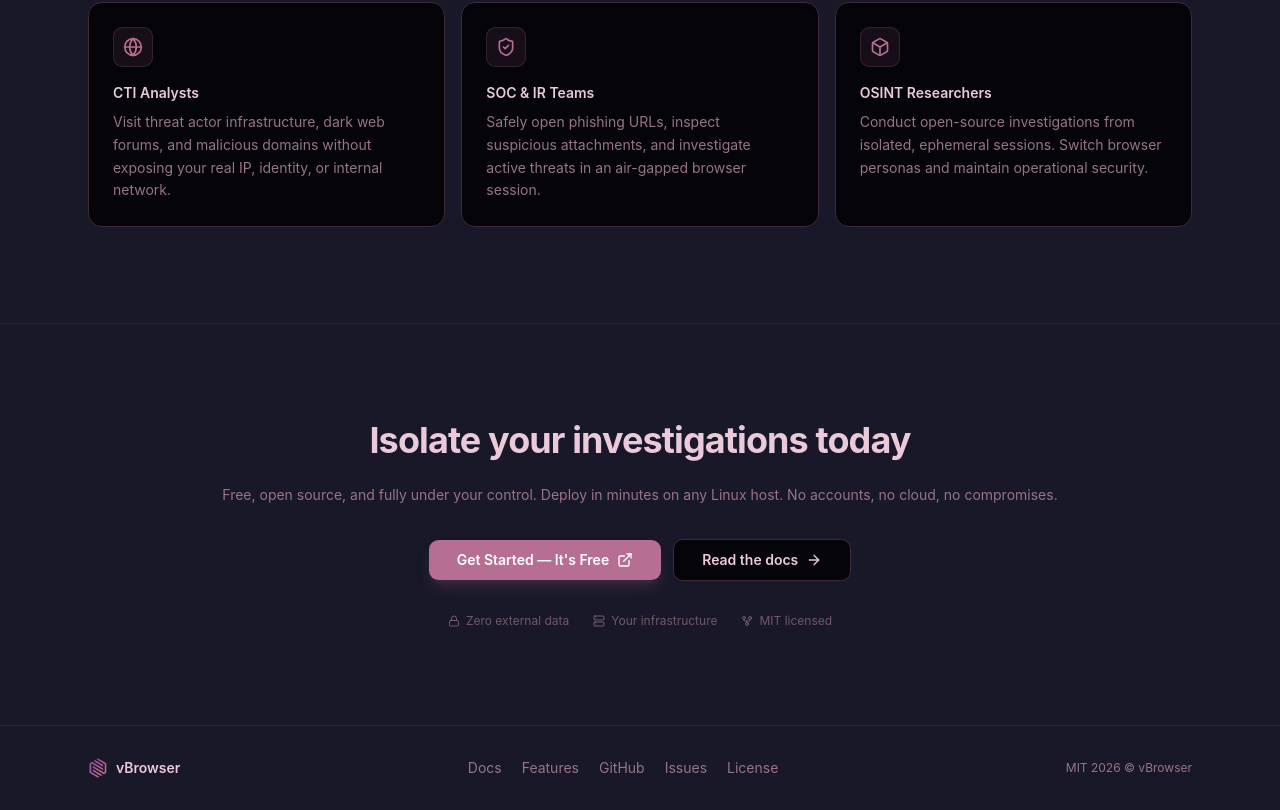
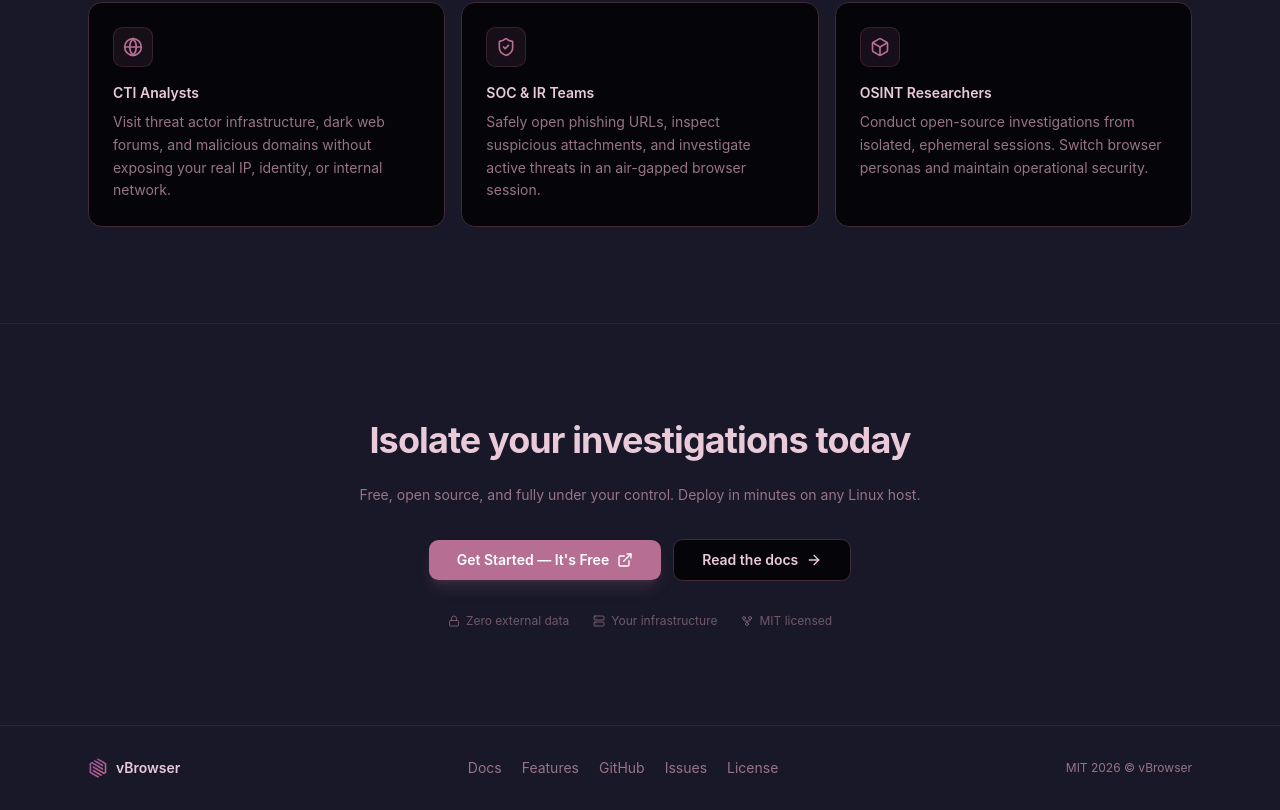
Before and after one commit to fish-not-phish/vbrowser-docs, a Next.js app: page / in a window 1280 px wide. Shown: the part 2773-3583 px from the top of the page. Built offline with nearby package versions, Linux system fonts and the light colour scheme.

Commit message:
edit readme

```diff
--- a/pages/index.tsx
+++ b/pages/index.tsx
@@ -562,7 +562,6 @@
               </h2>
               <p className='mt-6 text-center text-sm text-muted-foreground sm:text-base leading-relaxed'>
                 Free, open source, and fully under your control. Deploy in minutes on any Linux host.
-                No accounts, no cloud, no compromises.
               </p>
               <div className='mt-8 flex flex-wrap items-center justify-center gap-3'>
                 <Link
```
